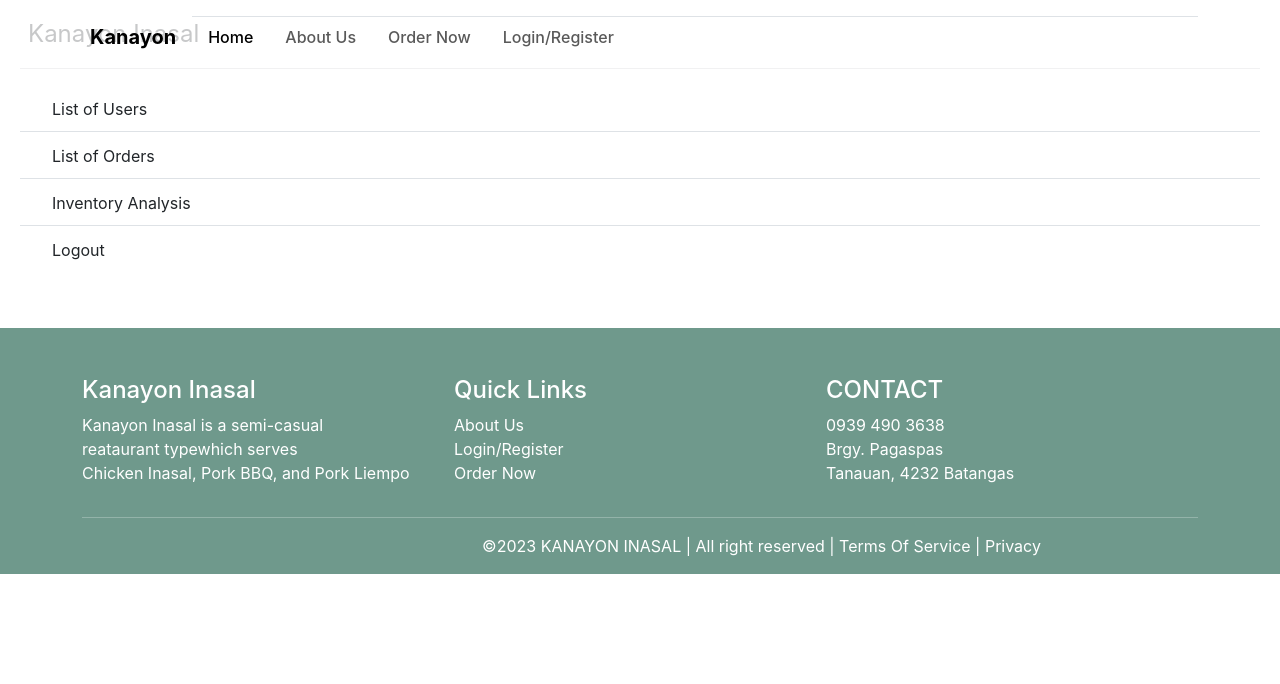
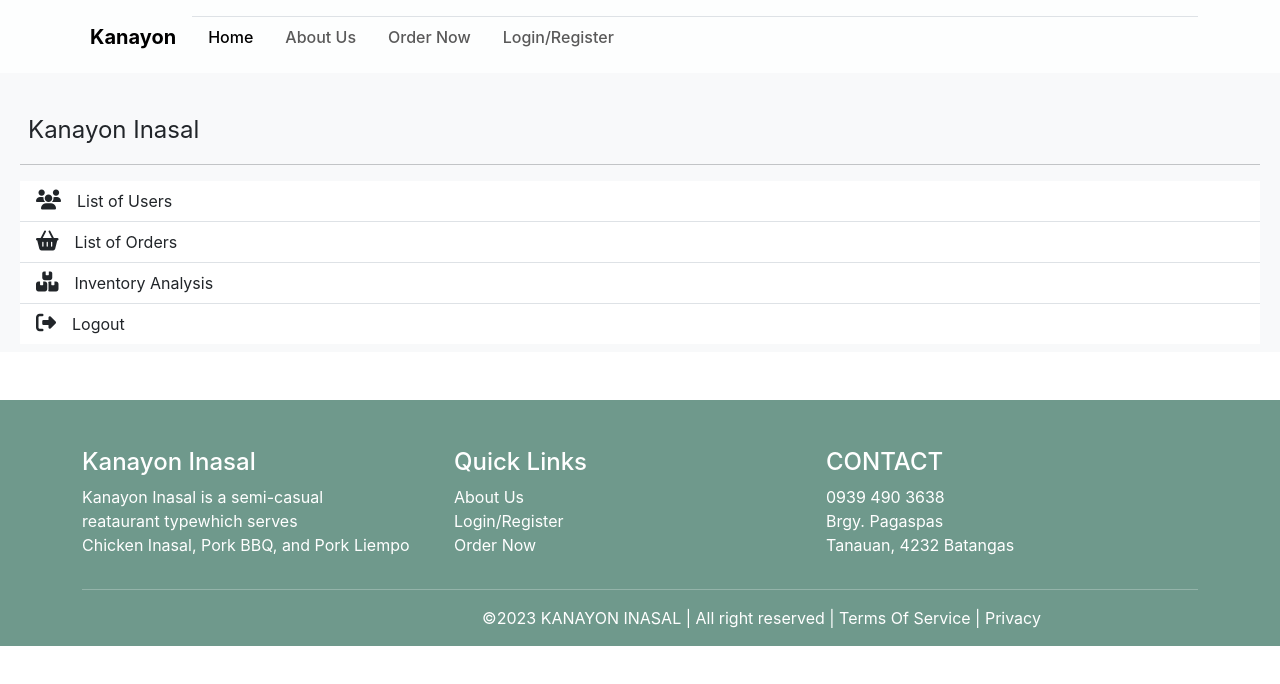
Before and after one commit to kobellanes/Kanayon-FE-RestaurantSystem, a React (Create React App) app in the folder kanayon_arms/: page /admin in a window 1280 px wide. Shown: the top 684 px of the page. Built offline with nearby package versions, Linux system fonts and the light colour scheme.

Commit message:
Initial Admin Design Added

```diff
--- a/kanayon_arms/public/index.html
+++ b/kanayon_arms/public/index.html
@@ -27,7 +27,7 @@
   <script src="https://cdn.jsdelivr.net/npm/bootstrap@5.3.0-alpha2/dist/js/bootstrap.bundle.min.js"
     integrity="sha384-qKXV1j0HvMUeCBQ+QVp7JcfGl760yU08IQ+GpUo5hlbpg51QRiuqHAJz8+BrxE/N"
     crossorigin="anonymous"></script>
-
+  <link rel="stylesheet" href="https://cdnjs.cloudflare.com/ajax/libs/font-awesome/6.4.0/css/all.min.css">
   <title>Kanayon Inasal</title>
 </head>
 
--- a/kanayon_arms/src/App.js
+++ b/kanayon_arms/src/App.js
@@ -9,7 +9,6 @@ import Admin from './components/Admin/Admin';
 function App() {
   return (
     <>
-
       <Header />
       <BrowserRouter>
         <Routes>
--- a/kanayon_arms/src/components/Admin/Admin.js
+++ b/kanayon_arms/src/components/Admin/Admin.js
@@ -3,8 +3,8 @@ import React from 'react';
 function Admin() {
     return (
         <>
-            <nav className="d-none d-md-block bg-white sidebar p-2">
-                <div className='container-fluid'>
+            <nav className="d-none d-md-block bg-light sidebar p-2">
+                <div className='container-fluid mt-5 pt-5'>
                     <div className='m-2'>
                         <span className='brand-name fs-4'>Kanayon Inasal</span>
                     </div>
--- a/kanayon_arms/src/components/Header/Header.js
+++ b/kanayon_arms/src/components/Header/Header.js
@@ -24,7 +24,7 @@ function Header(props) {
                                     href="/">Home</a></li>
                                 <li className="nav-item px-2"><a className="nav-link fw-medium" href="/about">About Us</a></li>
                                 <li className="nav-item px-2"><a className="nav-link fw-medium" href="#">Order Now</a></li>
-                                <li className="nav-item px-2"><a className="nav-link fw-medium" href="#">Login/Register</a></li>
+                                <li className="nav-item px-2"><a className="nav-link fw-medium" href="/admin">Login/Register</a></li>
                             </ul>
                         </div>
                     </div>
```
